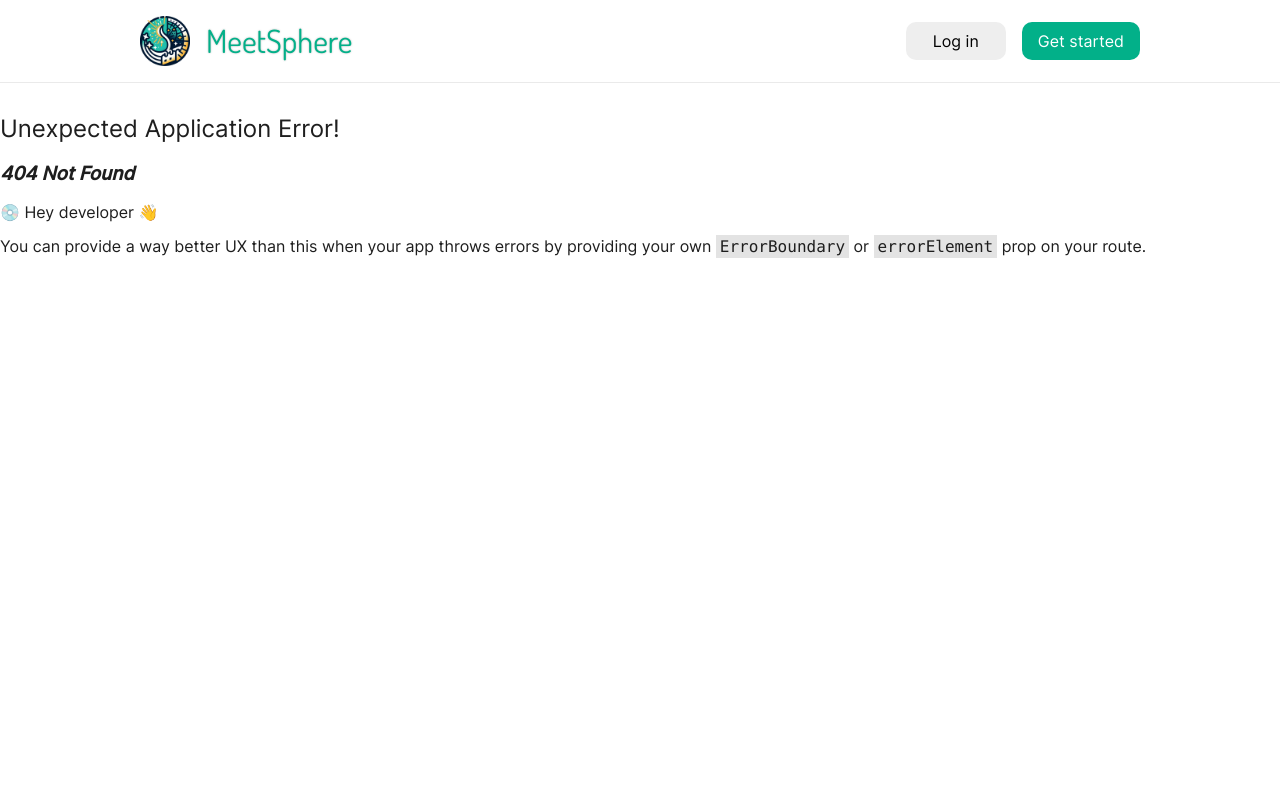
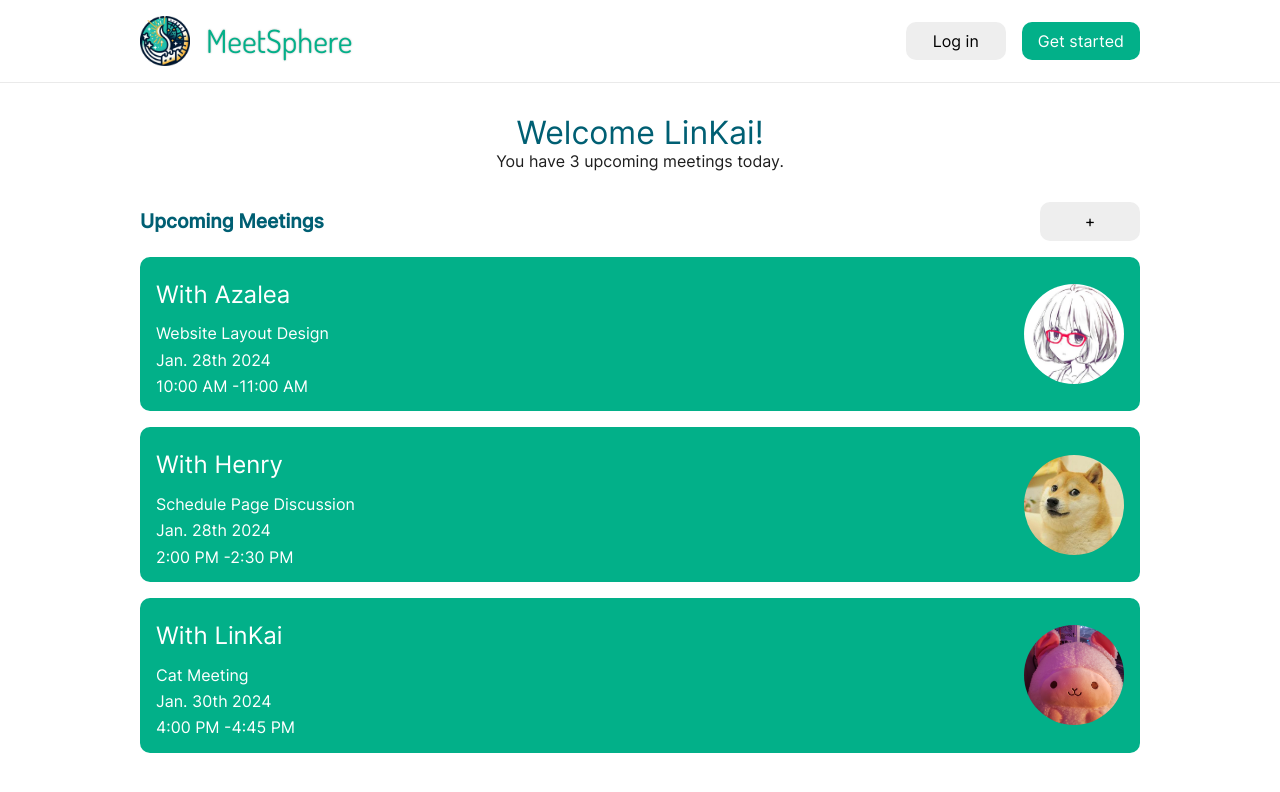
Before and after one commit to linkai-aries-ma/MeetSphere, a React (Vite) app: page /home in a window 1280 px wide. Before the commit this address had no page. Shown: the top 792 px of the page. Built offline with nearby package versions, Linux system fonts and the light colour scheme.

Commit message:
[+] Home page

```diff
--- a/src/home.scss
+++ b/src/pages/Home.scss
@@ -1,4 +1,4 @@
-@import 'vars';
+@import '../vars';
 
 .welcome-section {
     text-align: center;
--- /dev/null
+++ b/src/pages/Home.tsx
@@ -0,0 +1,85 @@
+import * as React from 'react';
+import {useState} from "react";
+import {PendingMeeting} from "../lib/types.ts";
+import {Icon} from "@iconify/react";
+import moment from "moment";
+import {EX_MEETINGS} from "../lib/examples.ts";
+import {clz} from "../lib/ui.ts";
+import './Home.scss';
+
+export function Home() {
+  const [meetings, setMeetings] = useState<PendingMeeting[]>(EX_MEETINGS);
+  const [expanded, setExpanded] = useState<number[]>([]);
+
+  const toggleMeeting = (id: number) => {
+    setExpanded(prev =>
+      prev.includes(id) ? prev.filter(meetingId => meetingId !== id) : [...prev, id]
+    );
+    console.log('toggle', id, expanded)
+  };
+
+  const deleteMeeting = (id: number) => {
+    if (window.confirm("Are you sure you want to cancel this meeting?"))
+      setMeetings(meetings.filter(meeting => meeting.id !== id));
+  };
+
+  return (
+    <main>
+      <section className="welcome-section">
+        <h2>Welcome LinKai!</h2>
+        <span>You have {meetings.length} upcoming meetings today.</span>
+      </section>
+
+      <div className="content">
+        <section className="meeting-list">
+          <div className="section-header">
+            <div>
+              <h2>Upcoming Meetings</h2>
+              <a href="/calendar">
+                <button>+</button>
+              </a>
+            </div>
+          </div>
+
+          {meetings.map(meeting => (
+            <article key={meeting.id} className={clz({opened: expanded.includes(meeting.id)}, 'meeting')}
+                     onClick={() => toggleMeeting(meeting.id)}>
+              <div className="meeting-content">
+                <div>
+                  <h2>With {meeting.with.name}</h2>
+                  <span>{meeting.description}</span>
+                  {/* format: Jan. 28th 2024 */}
+                  <span>{moment(meeting.time).format('MMM. Do YYYY')}</span>
+                  {/* format: 10:00 AM - 11:00 AM */}
+                  <span>
+                    {moment(meeting.time).format('h:mm A')} -
+                    {moment(meeting.time).add(meeting.durationMinutes, 'minutes').format('h:mm A')}
+                  </span>
+                </div>
+                <img src={meeting.with.pfp} alt="" className="meeting-pfp"/>
+              </div>
+
+              {/* Show button group only on toggle */}
+              <div className="button-group">
+                <button className="alt">
+                  <Icon icon="fluent:person-add-20-filled"/>
+                </button>
+                <a href="/calendar-timepicker">
+                  <button>
+                    <Icon icon="fluent:edit-20-filled"/>
+                  </button>
+                </a>
+                <button className="warn delete" onClick={(e) => {
+                  e.stopPropagation();
+                  deleteMeeting(meeting.id);
+                }}>
+                  <Icon icon="fluent:delete-20-filled"/>
+                </button>
+              </div>
+            </article>
+          ))}
+        </section>
+      </div>
+    </main>
+  );
+}
```
Also changed, not shown: src/main.tsx (+3 -4 lines).
